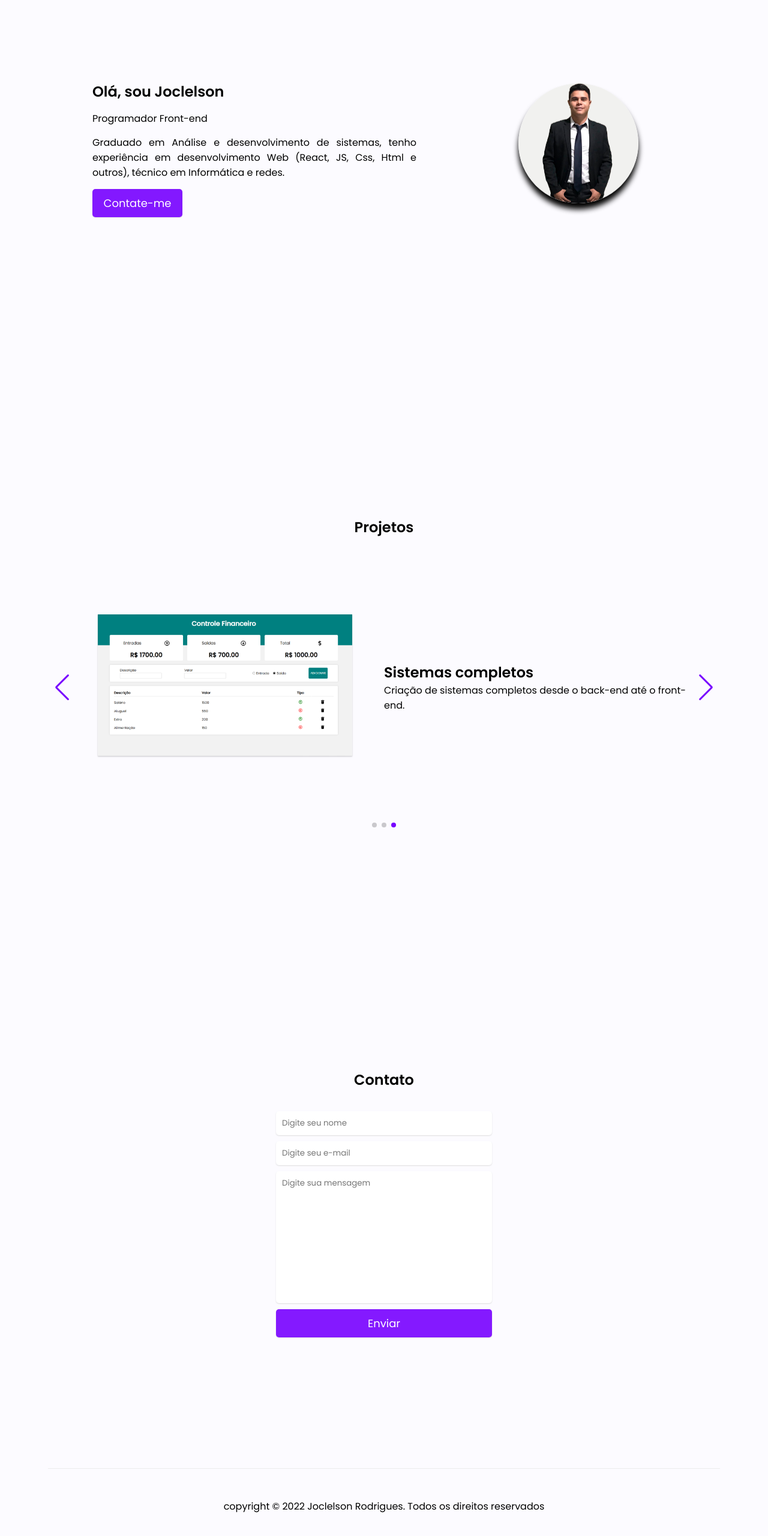
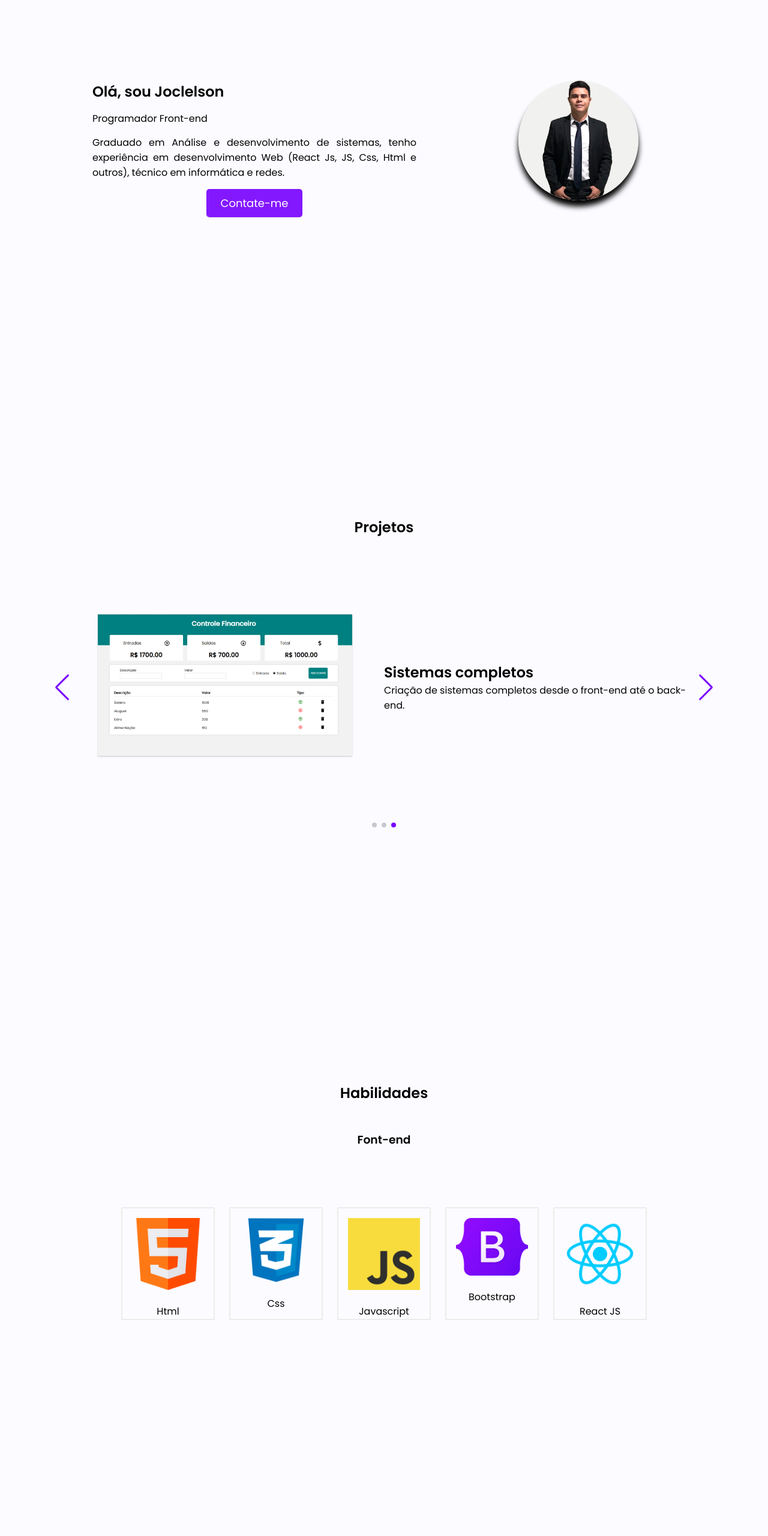
Before and after one commit to Joclelsonr/.github.io, a plain HTML site: page index.html in a window 1280 px wide. Shown: the part 192-2752 px from the top of the page at 60% size. Drawn offline with nearby package versions, Linux system fonts and the light colour scheme.

Commit message:
Atualização do site e mobile

```diff
--- a/index.html
+++ b/index.html
@@ -1,11 +1,15 @@
 <!DOCTYPE html>
-<html lang="en">
+<html lang="pt-BR">
   <head>
-  <meta charset="UTF-8">
-  <meta http-equiv="X-UA-Compatible" content="IE=edge">
-  <meta name="viewport" content="width=device-width, initial-scale=1.0">
-  <link rel="stylesheet" href="https://unpkg.com/swiper/swiper-bundle.min.css"/>
-  <link rel="stylesheet" href="style.css">
+    <meta charset="UTF-8" />
+    <meta http-equiv="X-UA-Compatible" content="IE=edge" />
+    <meta name="viewport" content="width=device-width, initial-scale=1.0" />
+    <link
+      rel="stylesheet"
+      href="https://unpkg.com/swiper/swiper-bundle.min.css"
+    />
+    <script src="https://kit.fontawesome.com/cf9a528f14.js" crossorigin="anonymous"></script>
+    <link rel="stylesheet" href="style.css" />
     <title>JR Front-end Dev</title>
   </head>
   <body>
@@ -13,7 +17,7 @@
       <!-- HEADER -->
       <header>
         <div class="logo">
-        <img src="img/DEVELOPMENT.png" alt="logo-joclelson">
+          <img src="img/DEVELOPMENT.png" alt="logo-joclelson" />
         </div>
         <div class="menu">
           <nav class="nav-list">
@@ -30,38 +34,43 @@
           <h2>Olá, sou Joclelson</h2>
           <span class="home-position">Programador Front-end</span>
           <span class="home-resume">
-          Graduado em Análise e desenvolvimento de sistemas,
-          tenho experiência em desenvolvimento Web
-          (React, JS, Css, Html e outros), técnico em Informática e redes.
+            Graduado em Análise e desenvolvimento de sistemas, tenho experiência
+            em desenvolvimento Web (React Js, JS, Css, Html e outros), técnico em
+            informática e redes.
           </span>
 
+          <div class="button-home">
             <button>
             <a href="#contact">Contate-me</a>
             </button>
           </div>
+
+        </div>
         <div class="home-img">
-        <img src="img/joclelson-perfil.png" alt="Foto de perfil">
+          <img src="img/joclelson-perfil.png" alt="Foto de perfil" />
         </div>
       </section>
 
       <!-- PROJECTS -->
-
       <section id="projects">
         <h2>Projetos</h2>
         <div class="swiper mySwiper">
           <div class="swiper-wrapper">
             <div class="swiper-slide">
               <div class="project-img">
-              <img src="img/site-jr.png" alt="Foto de um site">
+                <img src="img/site-jr.png" alt="Foto de um site" />
               </div>
               <div class="project-info">
                 <h2>WebSites Modernos</h2>
-              <p>Criação de websites modernos responsivos para qualquer dispositivo.</p>
+                <p>
+                  Criação de websites modernos responsivos para qualquer
+                  dispositivo.
+                </p>
               </div>
             </div>
             <div class="swiper-slide">
               <div class="project-img">
-              <img src="./img/shop.png" alt="Foto de uma loja online">
+                <img src="./img/shop.png" alt="Foto de uma loja online" />
               </div>
               <div class="project-info">
                 <h2>E-commerce</h2>
@@ -70,11 +79,14 @@
             </div>
             <div class="swiper-slide">
               <div class="project-img">
-              <img src="./img/sistema.png" alt="Foto de um sistema">
+                <img src="./img/sistema.png" alt="Foto de um sistema" />
               </div>
               <div class="project-info">
                 <h2>Sistemas completos</h2>
-              <p>Criação de sistemas completos desde o back-end até o front-end.</p>
+                <p>
+                  Criação de sistemas completos desde o front-end até o
+                  back-end.
+                </p>
               </div>
             </div>
           </div>
@@ -85,21 +97,76 @@
         </div>
       </section>
 
+      <!-- SKILS -->
+      <section id="skils">
+        <h2>Habilidades</h2>
+        <h3>Font-end</h3>
+        <div class="imagens">
+          <div class="card-img">
+            <img src="img/html.png" alt="logo html">
+            <p>Html</p>
+          </div>
+          <div class="card-img">
+            <img src="img/css.png" alt="logo css">
+            <p>Css</p>
+          </div>
+          <div class="card-img">
+            <img src="img/javascript.png" alt="logo javascript">
+            <p>Javascript</p>
+          </div>
+          <div class="card-img">
+            <img src="img/Bootstrap.png" alt="logo bootstrap">
+            <p>Bootstrap</p>
+          </div>
+          <div class="card-img">
+            <img src="img/react-js.png" alt="logo react js">
+            <p>React JS</p>
+          </div>
+        </div>
+      </section>
+
       <!-- CONTACT -->
-
       <section id="contact">
         <h2>Contato</h2>
-    <form action="https://formsubmit.co/jocleelson.159@hotmail.com" method="POST">
-      <input type="text" name="Nome" placeholder="Digite seu nome"  required />
-      <input type="email" name="Email" placeholder="Digite seu e-mail" required />
-      <textarea name="Mensagem" cols="30" rows="10" placeholder="Digite sua mensagem"></textarea>
+        <form
+          action="https://formsubmit.co/jocleelson.159@hotmail.com"
+          method="POST"
+        >
+          <input
+            type="text"
+            name="Nome"
+            placeholder="Digite seu nome"
+            required
+          />
+          <input
+            type="email"
+            name="Email"
+            placeholder="Digite seu e-mail"
+            required
+          />
+          <textarea
+            name="Mensagem"
+            cols="30"
+            rows="10"
+            placeholder="Digite sua mensagem"
+          ></textarea>
           <button type="submit">Enviar</button>
         </form>
       </section>
 
+      <!-- FOOTER -->
       <footer>
+        <div class="icon-social">
+          <a href="https://www.linkedin.com/in/joclelson-rodrigues-00327622b/" target="_blank"><i class="fa-brands fa-linkedin-in"></i></a>
+          <a href="https://github.com/Joclelsonr" target="_blank"><i class="fa-brands fa-github"></i></a>
+          <a href="https://pt-br.facebook.com/joclelsonr" target="_blank"><i class="fa-brands fa-facebook"></i></a>
+          <a href="https://www.instagram.com/joclelsonr/" target="_blank"><i class="fa-brands fa-instagram"></i></a>
+        </div>
+        <p>
           copyright © 2022 Joclelson Rodrigues. Todos os direitos reservados
+        </p>
       </footer>
+
     </main>
 
     <script src="https://unpkg.com/swiper/swiper-bundle.min.js"></script>
--- a/style.css
+++ b/style.css
@@ -1,7 +1,6 @@
 @import url('https://fonts.googleapis.com/css2?family=Poppins:wght@400;500;600&family=Roboto:wght@100;300;400;500;700;900&family=Source+Sans+Pro:wght@200;300;400;600;700;900&display=swap');
 
 /* INITIALS */
-
 * {
   margin: 0;
   padding: 0;
@@ -9,17 +8,14 @@
   font-family: 'Poppins', sans-serif;
   position: relative;
 }
-
 html {
   scroll-behavior: smooth;
 }
-
 body {
   background-color: #fcfbff;
   display: flex;
   justify-content: center;
 }
-
 body::-webkit-scrollbar {
   width: 6px;
 }
@@ -27,7 +23,6 @@ body::-webkit-scrollbar-thumb {
   border-radius: 10px;
   background-color: lightgray;
 }
-
 main {
   width: 1120px;
 }
@@ -49,17 +44,20 @@ header {
   width: 100%;
 }
 .logo img {
-  width: 65px;
+  width: 60px;
 }
 .nav-list {
   display: flex;
   gap: 30px;
 }
-
 a {
   cursor: pointer;
   text-decoration: none;
   color: black;
+  transition: all 0.3s;
+}
+a:hover {
+  color: #7700ff;
 }
 
 
@@ -72,7 +70,6 @@ section#home {
   padding: 5px 20px;
   width: 100%;
 }
-
 .home-info {
   width: 50%;
   display: flex;
@@ -80,10 +77,9 @@ section#home {
   gap: 15px;
   text-align: justify;
 }
-
 .home-info button {
   border: none;
-  width: 150px;
+  width: 160px;
   padding: 10px;
   background-color: #7700ff;
   color: white;
@@ -92,13 +88,16 @@ section#home {
   opacity: 0.9;
   border-radius: 5px;
 }
-
+.button-home {
+  display: flex;
+  align-items: center;
+  justify-content: center;
+}
 .home-info button a{
   color: white;
 }
-
 .home-info button:hover{
-  opacity: 1;
+  opacity: 2;
 }
 
 .home-img {
@@ -107,15 +106,14 @@ section#home {
   align-items: center;
   justify-content: center;
 }
-
 .home-img img {
   width: 200px;
   height: 200px;
   animation: float 5s ease-in-out infinite;
   box-shadow: 0 10px 10px;
   border-radius: 50%;
+  cursor: pointer;
 }
-
 @keyframes float {
   0%, 100% {
     transform: translateY(0);
@@ -125,8 +123,8 @@ section#home {
   }
 }
 
+
 /* PROJECTS */
-
 section#projects {
   height: calc(100vh + 80px);
   width: 100%;
@@ -136,29 +134,24 @@ section#projects {
   align-content: center;
   justify-content: center;
 }
-
 .project-img {
   width: 50%;
 }
-
 .project-img img {
   box-shadow: 0 1px 2px #0003;
   object-fit: cover;
   width: 80%;
 }
-
 .project-info {
   width: 50%;
   display: flex;
   flex-direction: column;
   text-align: start;
 }
-
 .swiper {
   width: 95vw;
   height: 500px;
 }
-
 .swiper-slide {
   text-align: center;
   display: flex;
@@ -176,9 +169,44 @@ section#projects {
   background-color: #7700ff ;
 }
 
+/* SKILS */
+#skils {
+  height: calc(100vh + 80px);
+  width: 100%;
+  display: flex;
+  align-items: center;
+  justify-content: center;
+  flex-direction: column;
+  gap: 30px;
+}
+.imagens {
+  display: flex;
+  /* a */
+}
+.card-img {
+  border: 2px solid #ececec;
+  margin: 12px;
+  text-align: center;
+  transition: all 0.3s;
+}
+#skils h2 {
+  margin-bottom: 16px;
+}
+#skils h3 {
+  margin-bottom: 56px;
+}
+#skils img {
+  width: 120px;
+  margin: 16px;
+}
+.card-img:hover {
+  transform: scale(1.2);
+  box-shadow: 0 5px 15px rgba(0,0,0,0.2);
+  cursor: pointer;
+}
+
 
 /* CONTACTS */
-
 #contact {
   height: calc(100vh + 80px);
   width: 100%;
@@ -188,7 +216,6 @@ section#projects {
   flex-direction: column;
   gap: 30px;
 }
-
 #contact form {
   display: flex;
   flex-direction: column;
@@ -197,7 +224,6 @@ section#projects {
   width: 100%;
   padding: 5px 20px;
 }
-
 input, textarea, button {
   box-shadow: 0 1px 2px #ddd;
   border: none;
@@ -206,7 +232,6 @@ input, textarea, button {
   outline: none;
   resize: none;
 }
-
 #contact form button {
   background-color: #7700ff;
   color: white;
@@ -214,26 +239,28 @@ input, textarea, button {
   cursor: pointer;
   opacity: 0.9;
 }
-
 #contact form button:hover{
   opacity: 1;
 }
 
+
 /* FOOTER */
-
 footer {
   box-shadow: 0px -1px 0px 0px #ececec;
   padding: 50px;
   text-align: center;
 }
+.icon-social {
+  font-size: 1.5em;
+  margin: 12px;
+}
+
 
 /* MOBILE */
-
-@media (max-width: 450px) {
+@media (max-width: 500px) {
   header {
     justify-content: center;
   }
-
   .logo {
     display: none;
   }
@@ -247,17 +274,33 @@ footer {
     width: 100%;
     padding: 10px;
   }
+  .home-info h2,
+  .home-position {
+    text-align: center;
+  }
 
   .swiper-slide {
     flex-direction: column-reverse;
     gap: 30px;
   }
-
   .project-img {
     width: 100%;
   }
-
   .project-info {
     width: 80%;
   }
+  .project-info h2, p {
+    text-align: center;
+  }
+
+  #skils {
+    display: flex;
+    justify-content: center;
+  }
+  .imagens {
+    display: flex;
+    flex-direction: column;
+    justify-content: center;
+  }
+
 }
```
Also changed, not shown: img/Bootstrap.png (added), img/csharp.png (added), img/css.png (added), img/html.png (added), img/javascript.png (added), img/react-js.png (added). Lines whose indentation alone changed are shown as unchanged.
